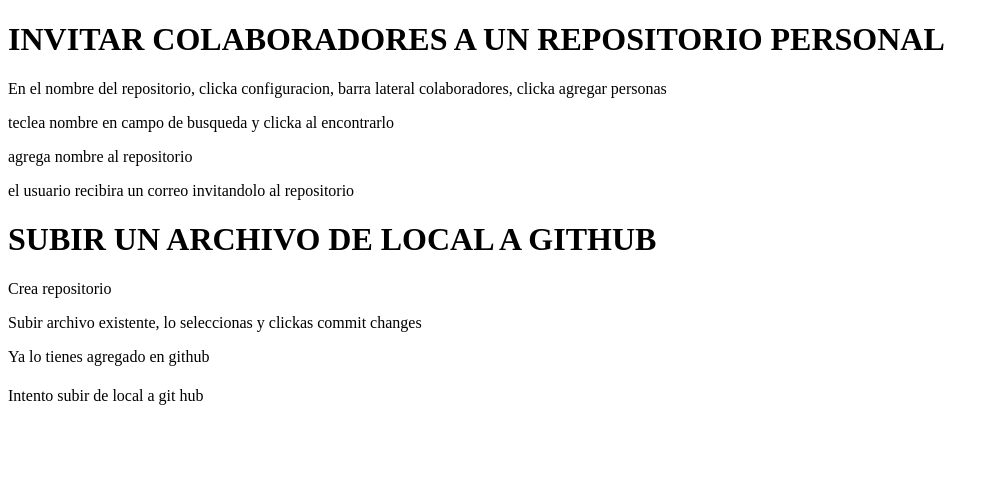
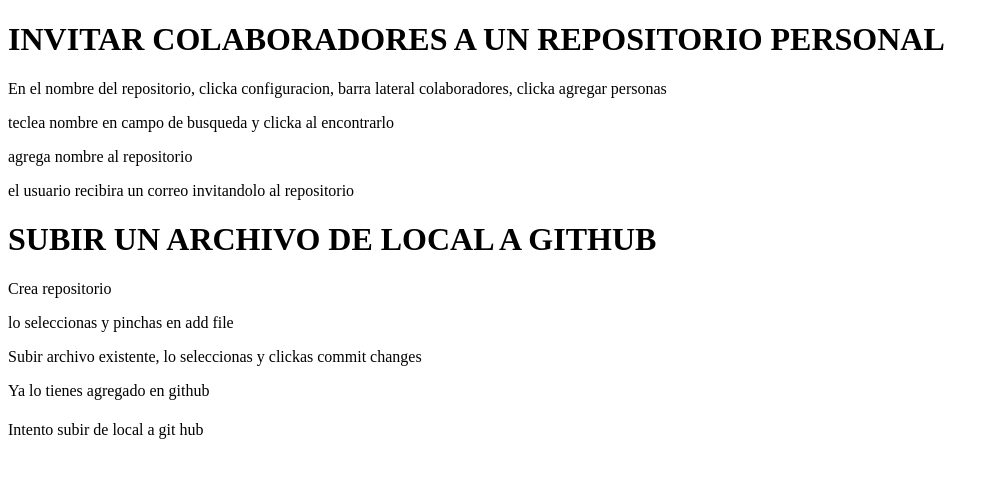
Before and after one commit to eolmedona/pruebaGitHub, a plain HTML site: page index.html in a window 1280 px wide. Shown: the whole page, without its empty margins (0-999 px from the left). Drawn offline with Linux system fonts and the light colour scheme.

Commit message:
Update index.html

```diff
--- a/index.html
+++ b/index.html
@@ -15,6 +15,7 @@
 
     <h1>SUBIR UN ARCHIVO DE LOCAL A GITHUB</h1>
     <p>Crea repositorio</p>
+    <p>lo seleccionas y pinchas en add file</p>
     <p>Subir archivo existente, lo seleccionas y clickas commit changes</p>
     <p>Ya lo tienes agregado en github</p>
     <p></p>
```
